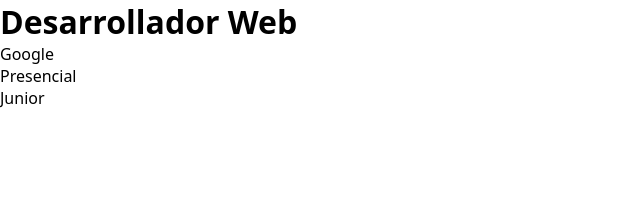
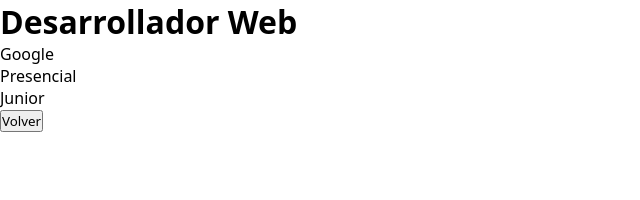
Before and after one commit to omarescobartorres10/devJobs-react, a React (Vite) app: page /job/1 in a window 1280 px wide. Shown: the top 200 px of the page, without its empty margins (0-640 px from the left). Built offline with nearby package versions, Linux system fonts and the light colour scheme.

Commit message:
feat: botón volver en detalles de trabajo

```diff
--- a/src/components/JobDetailPage.jsx
+++ b/src/components/JobDetailPage.jsx
@@ -1,9 +1,11 @@
 import { useParams } from 'react-router-dom';
 import { useState, useEffect } from 'react';
+import { useNavigate } from 'react-router-dom';
 
 function JobDetailPage() {
   const { id } = useParams();
   const [empleo, setEmpleo] = useState(null);
+  const navigate = useNavigate();
 
   useEffect(() => {
 
@@ -22,6 +24,10 @@
     return <div>Cargando...</div>;
   }
 
+  const irAEmpleosAnteriores = () => {
+    navigate('/');
+  };
+
 
 
   return (
@@ -32,7 +38,9 @@
       <p>{empleo.location}</p>
       <p>{empleo.experience}</p>
       <p>{empleo.contract}</p>
+      <button onClick={irAEmpleosAnteriores}>Volver</button>
     </div>
+
   );
 }
 
```
